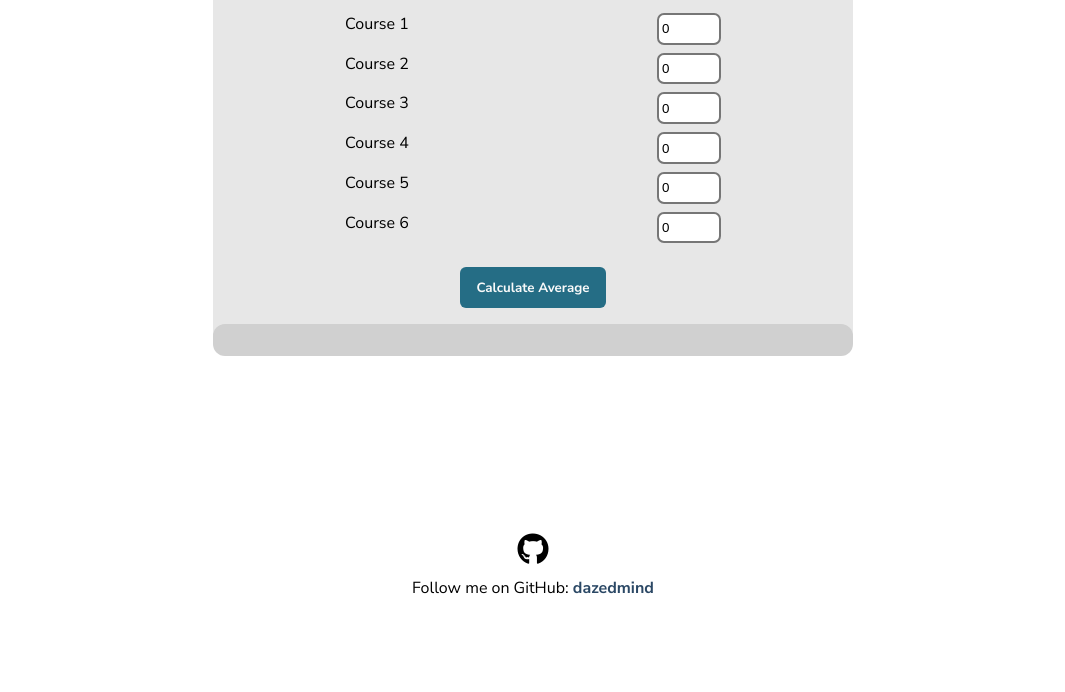
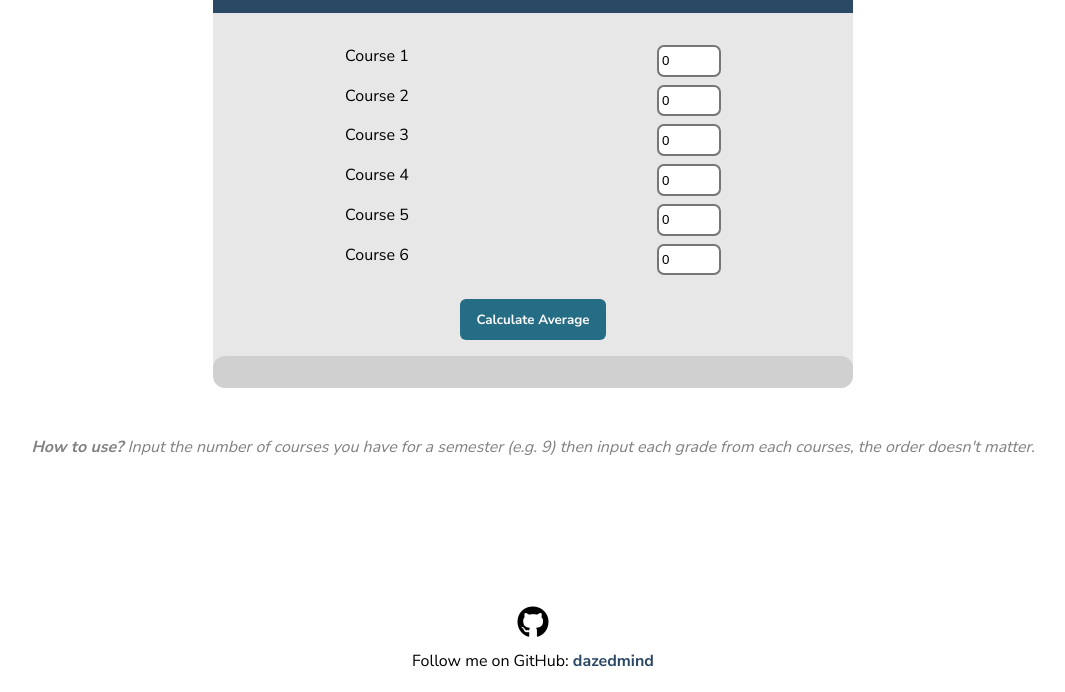
Before and after one commit to dazedmind/grady, a plain HTML site: page public/index.html in a window 1280 px wide. Shown: the part 197-889 px from the top of the page, without its empty margins (107-1172 px from the left). Before the commit the page ends 800 px from the top, so only its background shows below. Drawn offline with Linux system fonts and the light colour scheme.

```diff
--- a/public/index.html
+++ b/public/index.html
@@ -51,6 +51,12 @@
             <p id="finalgrade"></p>
         </div>
     </main>
+    <div class="divider">
+        <p class="footer-note">
+            <strong>How to use?</strong> Input the number of courses you have for a semester (e.g. 9) then input each grade from each courses, the order doesn't matter.
+        </p>
+
+    </div>
     <footer>
         <div class="footer-contents">
             <i class="fa-brands fa-github fa-2xl"></i>
--- a/public/style.css
+++ b/public/style.css
@@ -8,10 +8,9 @@
 html { font-family: "Nunito Sans", sans-serif;}
 body {
     font-family:'Nunito Sans', sans-serif;
-    height: 100vh;
 }
 
-main {
+/* main {
     width: 30vw;
     height: auto;
     background-color: #e7e7e7;
@@ -23,7 +22,7 @@ main {
 
     margin: auto;
     border-radius: 20px;
-}
+} */
 
 h1 {
     font-size: 45px;
@@ -126,11 +125,35 @@ li {
     border-radius: 12px;
 }
 
-footer {
+.divider {
+    height: 20vh;
+}
+
+.footer-note {
+    margin: 0rem 2rem;
+    text-align: center;
+    color: #818181;
+    font-style: italic;
+}
+
+/* footer {
     width: 100vw;
     height: 10vh;
     position: absolute;
     bottom: 0;
+    text-align: center;
+} */
+
+main {
+    height: auto;
+    margin: 10rem auto;
+    background-color: #e7e7e7;
+    border-radius: 20px;
+    z-index: 0;
+}
+
+footer {
+    height: 10vh;
     text-align: center;
 }
 
@@ -153,7 +176,8 @@ footer {
 @media screen and (min-width: 320px) {
     main {
         width: 90vw;
-        top: 1rem;
+        margin-top: 6rem;
+        margin-bottom: 3rem;
     }
 
     h1 {
```
